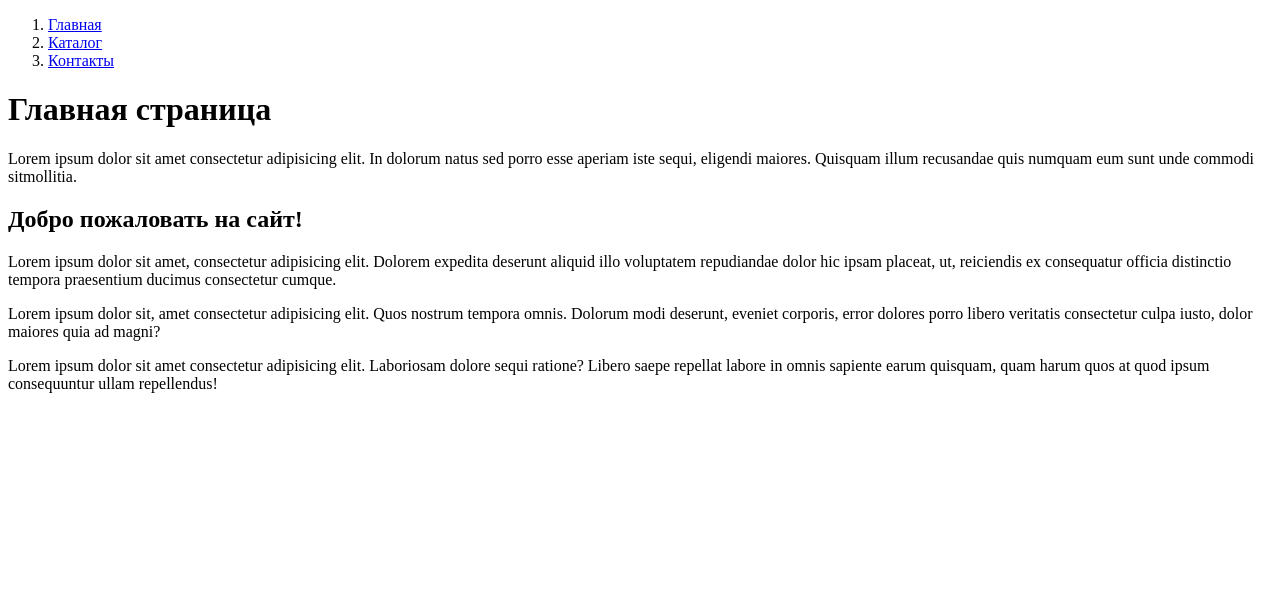
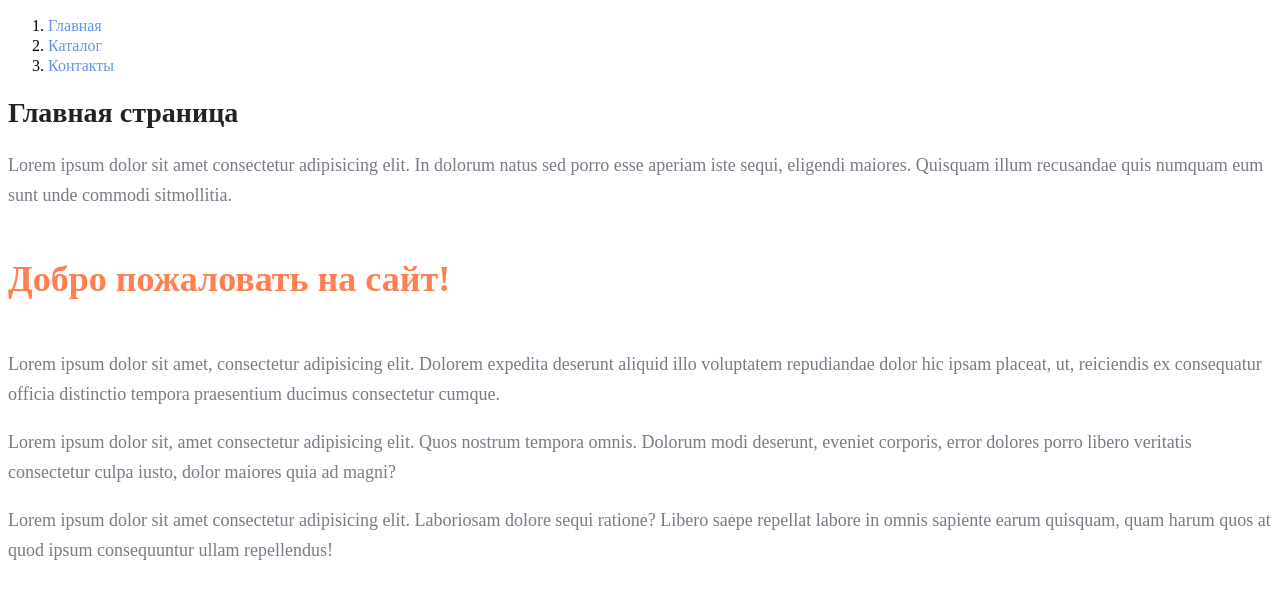
Before and after one commit to popovakaterina/HTML-CSS_Homework1, a plain HTML site: page index.html in a window 1280 px wide. Drawn offline with Linux system fonts and the light colour scheme.

Commit message:
index classes added

```diff
--- a/index.html
+++ b/index.html
@@ -4,26 +4,27 @@
     <meta charset="UTF-8">
     <meta http-equiv="X-UA-Compatible" content="IE=edge">
     <meta name="viewport" content="width=device-width, initial-scale=1.0">
+    <link rel="stylesheet" href="style.css"/>
     <title>Главна</title>
 </head>
 <body>
     <ol>
-        <li><a href="#">Главная</a></li>
-        <li><a href="/catalog/calatog.html">Каталог</a></li>
-        <li><a href="/cont.html">Контакты</a></li>
+        <li><a href="#" class="menu">Главная</a></li>
+        <li><a href="/catalog/calatog.html" class="menu">Каталог</a></li>
+        <li><a href="/cont.html" class="menu">Контакты</a></li>
     </ol>
-    <h1>Главная страница</h1>
-    <p>Lorem ipsum dolor sit amet consectetur adipisicing elit. In dolorum natus sed porro esse aperiam
+    <h1 class="head">Главная страница</h1>
+    <p class="text">Lorem ipsum dolor sit amet consectetur adipisicing elit. In dolorum natus sed porro esse aperiam
         iste sequi, eligendi maiores. Quisquam illum recusandae quis numquam eum sunt unde commodi
         sitmollitia.</p>
-    <h2>Добро пожаловать на сайт!</h2>
-    <p>Lorem ipsum dolor sit amet, consectetur adipisicing elit. Dolorem expedita deserunt aliquid illo
+    <h2 class="head2">Добро пожаловать на сайт!</h2>
+    <p class="text">Lorem ipsum dolor sit amet, consectetur adipisicing elit. Dolorem expedita deserunt aliquid illo
         voluptatem repudiandae dolor hic ipsam placeat, ut, reiciendis ex consequatur officia distinctio
         tempora praesentium ducimus consectetur cumque.</p>
-    <p>Lorem ipsum dolor sit, amet consectetur adipisicing elit. Quos nostrum tempora omnis.
+    <p class="text">Lorem ipsum dolor sit, amet consectetur adipisicing elit. Quos nostrum tempora omnis.
         Dolorum modi deserunt, eveniet corporis, error dolores porro libero veritatis consectetur culpa iusto,
         dolor maiores quia ad magni?</p>
-    <p>Lorem ipsum dolor sit amet consectetur adipisicing elit. Laboriosam dolore sequi ratione?
+    <p class="text">Lorem ipsum dolor sit amet consectetur adipisicing elit. Laboriosam dolore sequi ratione?
         Libero saepe repellat labore in omnis sapiente earum quisquam, quam harum quos at quod ipsum
         consequuntur ullam repellendus!</p>
 </body>
```
